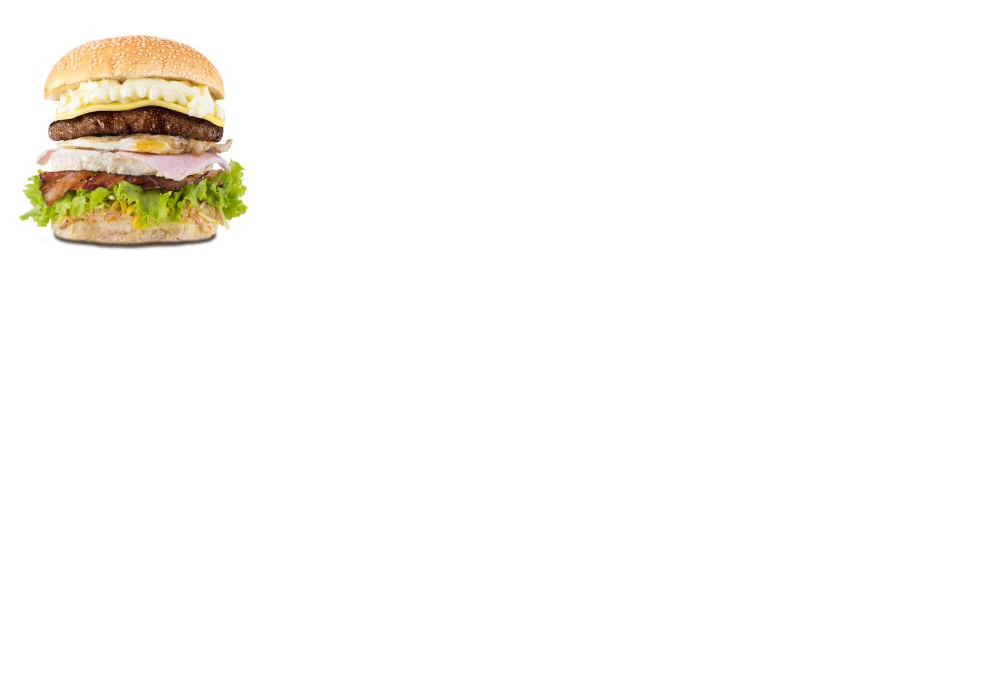
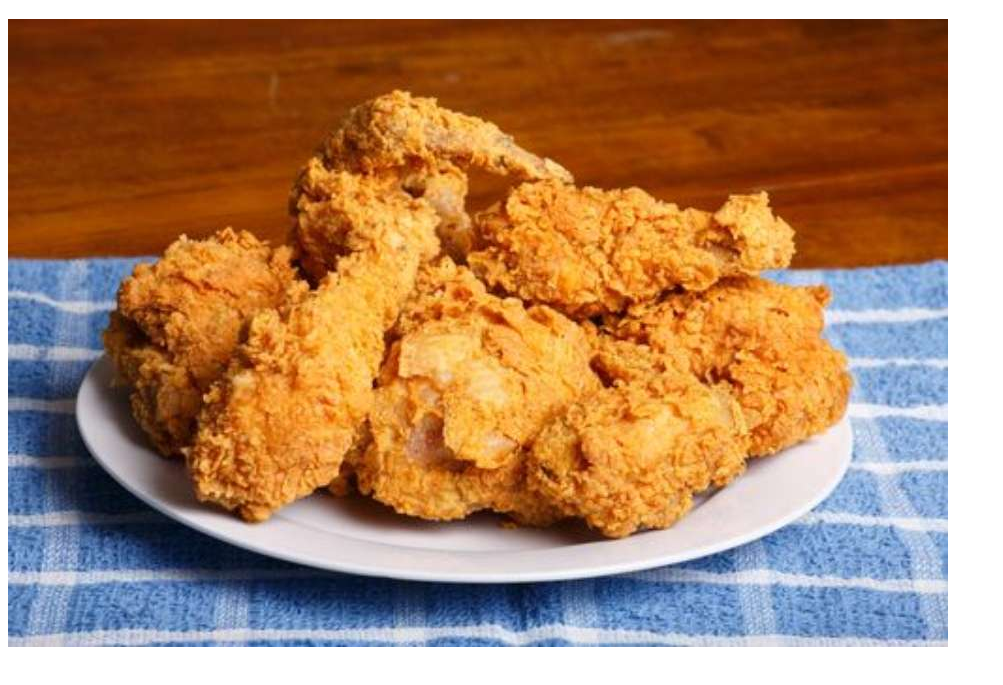
Before and after one commit to camilla-m/docker-ansible-laravel, a plain HTML site: page public/index.html in a window 1280 px wide. Shown: the part 61-746 px from the top of the page, without its empty margins (0-1003 px from the left). Drawn offline with Linux system fonts and the light colour scheme.

Commit message:
Teste 19

```diff
--- a/public/index.html
+++ b/public/index.html
@@ -8,6 +8,6 @@
 </head>
 <body>
     <h1>Frango Frito Bolado</h1>
-    <img src="assets/img/2.jpg" alt>
+    <img src="assets/img/1.jpg" alt>
 </body>
 </html>
```
